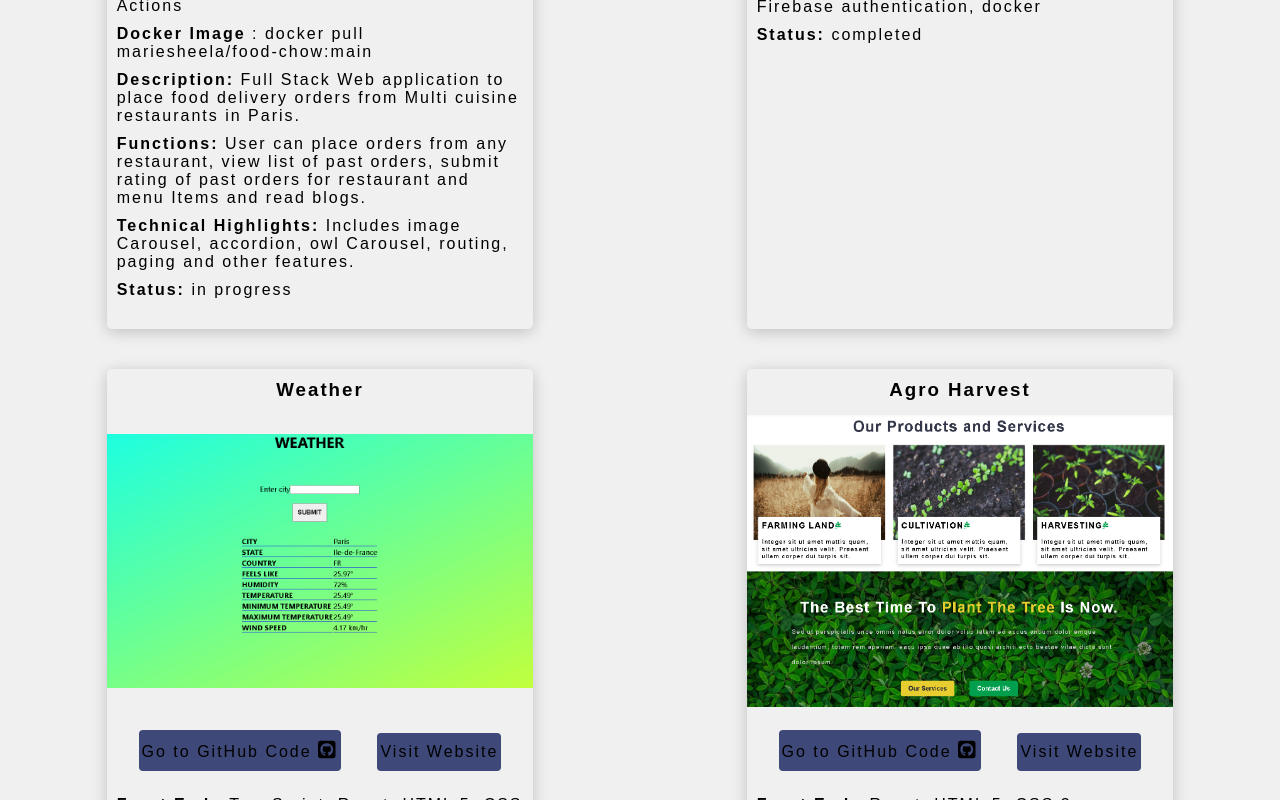
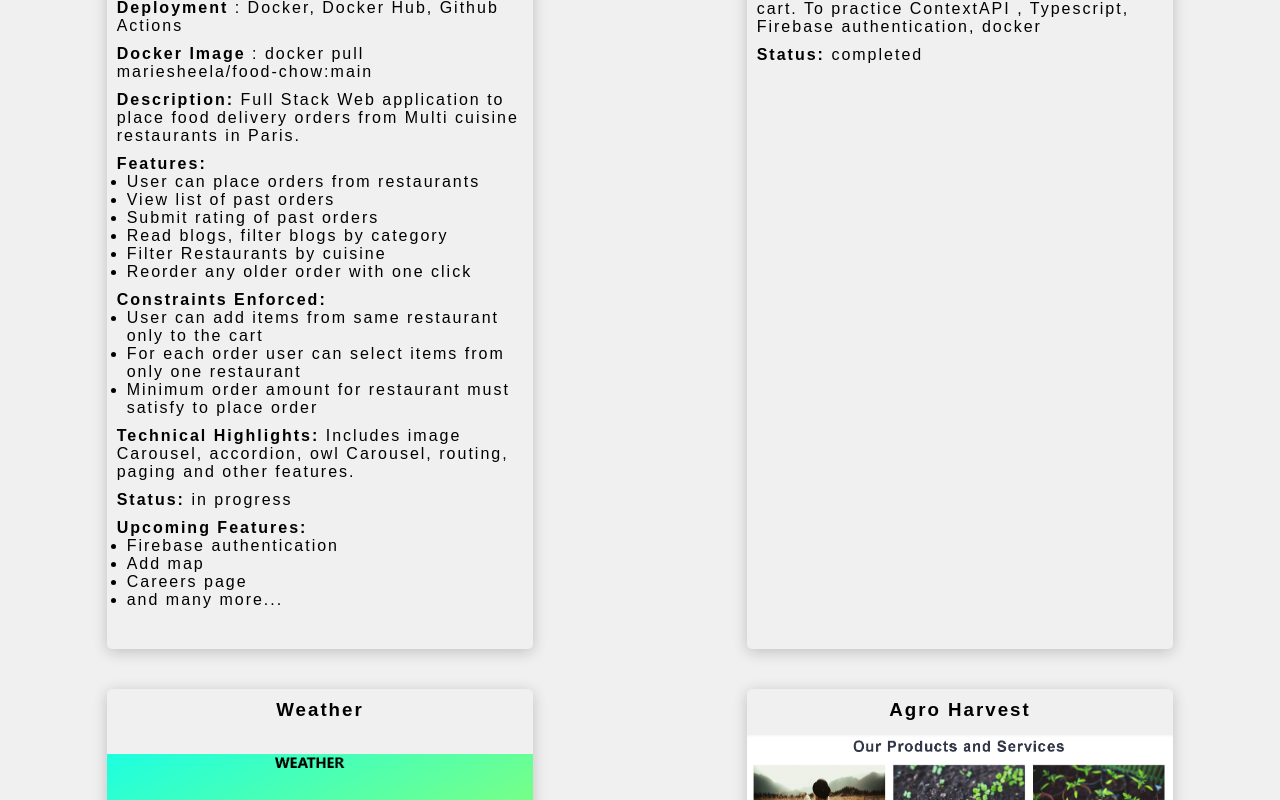
Before and after one commit to marie-sheela-joseph/portfolio-sheela, a React (Create React App) app: page /projects in a window 1280 px wide. Shown: the part 820-1620 px from the top of the page. Built offline with nearby package versions, Linux system fonts and the light colour scheme; the HTML template or start-up script is replaced by a standard one.

Commit message:
food project description updated.

```diff
--- a/src/components/banner/index.jsx
+++ b/src/components/banner/index.jsx
@@ -9,7 +9,7 @@ function Banner() {
           <div className='col-l-6'>
             <p>Hello! My name  is </p>
             <h1>Ms. Marie Sheela JOSEPH LOUIS SELVARAJ</h1>
-            <p>I am a Software Engineer living in France. I build responsive Web Applications using MERN stack. I am curious to learn new technologies.</p>
+            <p>I am a Software Engineer living in France. I build responsive Web Applications using the MERN stack - MongoDb, Express, React, Node. I am curious to learn new technologies.</p>
           </div>
           <div className='col-l-6'>
             <img src='./assets/sheela_graduation.png' alt='sheela'/>
--- a/src/components/project/index.jsx
+++ b/src/components/project/index.jsx
@@ -1,8 +1,7 @@
 import React from 'react'
 import styles from './styles.module.css'
 
-function Project({title,link,imgSrc,skills,description,functions,technicalHighlights,status,gitHubLink,gitHubRepositoryStatus}) {
-  console.log(functions,technicalHighlights)
+function Project({title,link,imgSrc,skills,description,features,constraintsEnforced,technicalHighlights,status,gitHubLink,gitHubRepositoryStatus,upcomingFeatures}) {
   const skillsList=Object.entries(skills).map((item)=>{
     const[key,value]=item
     return <p key={key}><span>{key}</span> : {value}</p>})
@@ -20,9 +19,23 @@ function Project({title,link,imgSrc,skills,description,functions,technicalHighli
         <div className={styles.project__content}>
           {skillsList}
           <p><span>Description:</span> {description}</p>
-          {functions && <p><span>Functions:</span> {functions}</p>}
+          {features && <div><span>Features:</span>
+          <ul>
+            {features.map((feature)=><li key={feature}>{feature}</li>)}
+          </ul>
+          </div>}
+          {constraintsEnforced && <div><span>Constraints Enforced:</span>
+          <ul>
+            {constraintsEnforced.map((constraint)=><li key={constraint}>{constraint}</li>)}
+          </ul>
+          </div>}
           {technicalHighlights && <p><span>Technical Highlights:</span> {technicalHighlights}</p>}
           <p><span>Status:</span> {status}</p>
+          {upcomingFeatures && <div><span>Upcoming Features:</span>
+          <ul>
+            {upcomingFeatures.map((upcomingFeature)=><li key={upcomingFeature}>{upcomingFeature}</li>)}
+          </ul>
+          </div>}
         </div>
       </div>
     </div>
--- a/src/components/project/styles.module.css
+++ b/src/components/project/styles.module.css
@@ -29,7 +29,6 @@ transition: 0.3s ease-in;
     text-align: center;
 }
 .project img{
-     /* width: 300px; */
     height: 300px;
     object-fit: contain;
     object-position: center;
@@ -52,12 +51,15 @@ margin: 5px;
 .project p{
     margin-bottom: 10px;
 }
-.project p span{
-    font-weight: 900;
+.project span{
+    font-weight: 800;
 }
 .project__content{
     padding: 10px;
 }
-.project__content span{
-    font-weight: 200;
+.project li{
+    margin-left: 10px;
 }
+.project div{
+    margin-bottom: 10px;
+}
--- a/src/components/projects/index.jsx
+++ b/src/components/projects/index.jsx
@@ -19,11 +19,13 @@ function Projects() {
         imgSrc={project.imgSrc}
         skills={project.details.skills}
         description={project.details.description}
-        functions={project.details.functions}
+        features={project.details.features}
+        constraintsEnforced={project.details.constraintsEnforced}
         technicalHighlights={project.details.technicalHighlights}
         status={project.details.status}
         gitHubLink={project.gitHubLink}
         gitHubRepositoryStatus={project.gitHubRepositoryStatus}
+        upcomingFeatures={project.details.upcomingFeatures}
         />)}
         </div>
         <Footer/>
--- a/src/data.js
+++ b/src/data.js
@@ -97,7 +97,7 @@ export const data = {
             imgSrc: "./assets/food.png",
             details: {
                 "skills": {
-                    "Front End": "React, HTML 5, CSS 3, javascript, Responsive Web Design, react-router",
+                    "Front End": "React, HTML 5, CSS 3, javascript, Typescript, Responsive Web Design, react-router",
                     "Back End": "Node, Express",
                     "Database": "MongoDB Atlas",
                     "Testing": "Jest, React Testing Library",
@@ -107,9 +107,18 @@ export const data = {
                     "Docker Image": "docker pull mariesheela/food-chow:main",
                 },
                 "description": `Full Stack Web application to place food delivery orders from Multi cuisine restaurants in Paris.`,
-                "functions": `User can place orders from any restaurant, view list of past orders, submit rating of past orders for restaurant and menu Items and read blogs. `,
+                "features": [`User can place orders from restaurants`,
+                    `View list of past orders`,
+                    `Submit rating of past orders`,
+                    `Read blogs, filter blogs by category`,
+                    `Filter Restaurants by cuisine`,
+                    `Reorder any older order with one click`],
+                "constraintsEnforced": [`User can add items from same restaurant only to the cart`,
+                    `For each order user can select items from only one restaurant`,
+                    `Minimum order amount for restaurant must satisfy to place order`],
                 "technicalHighlights": `Includes image Carousel, accordion, owl Carousel, routing, paging and other features.`,
-                "status": "in progress"
+                "status": "in progress",
+                "upcomingFeatures": [`Firebase authentication`, `Add map`, `Careers page`, `and many more...`]
             },
             gitHubLink: "https://github.com/marie-sheela-joseph/food-chow-react",
             gitHubRepositoryStatus: "private"
```
Also changed, not shown: public/assets/food.png.
